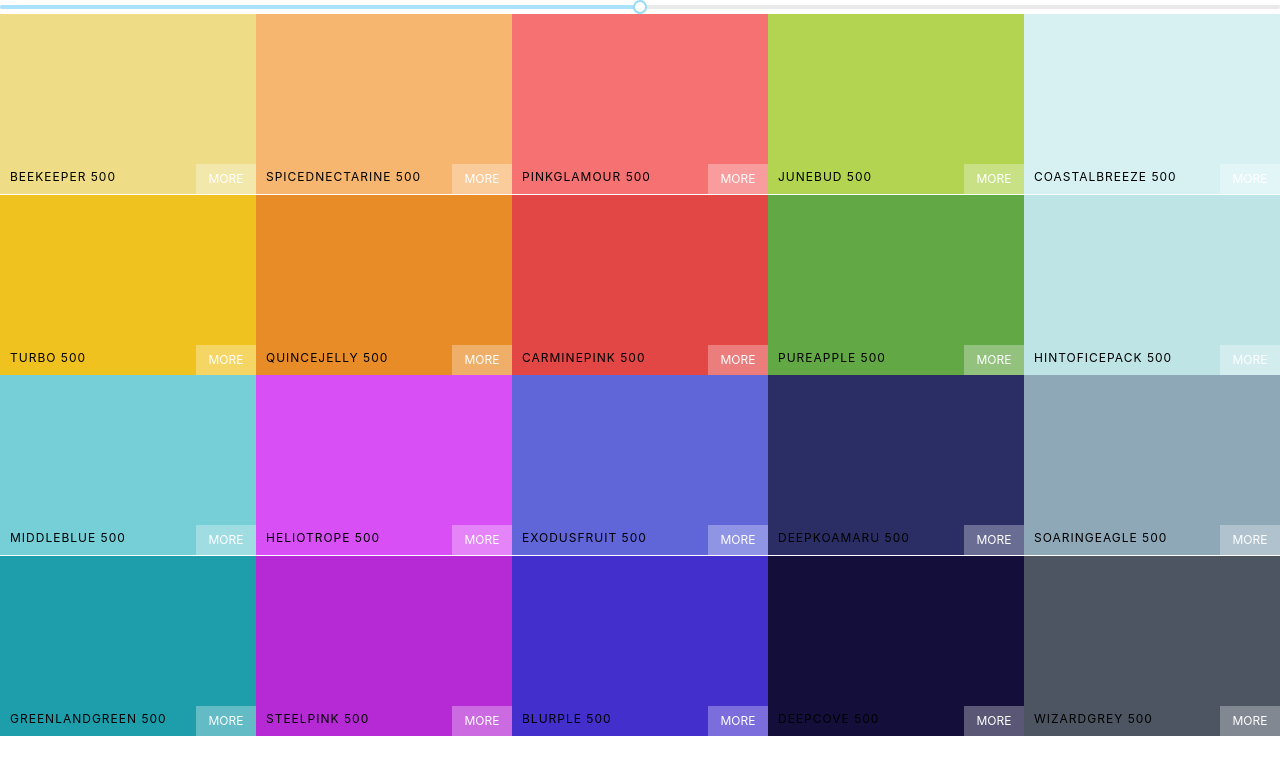
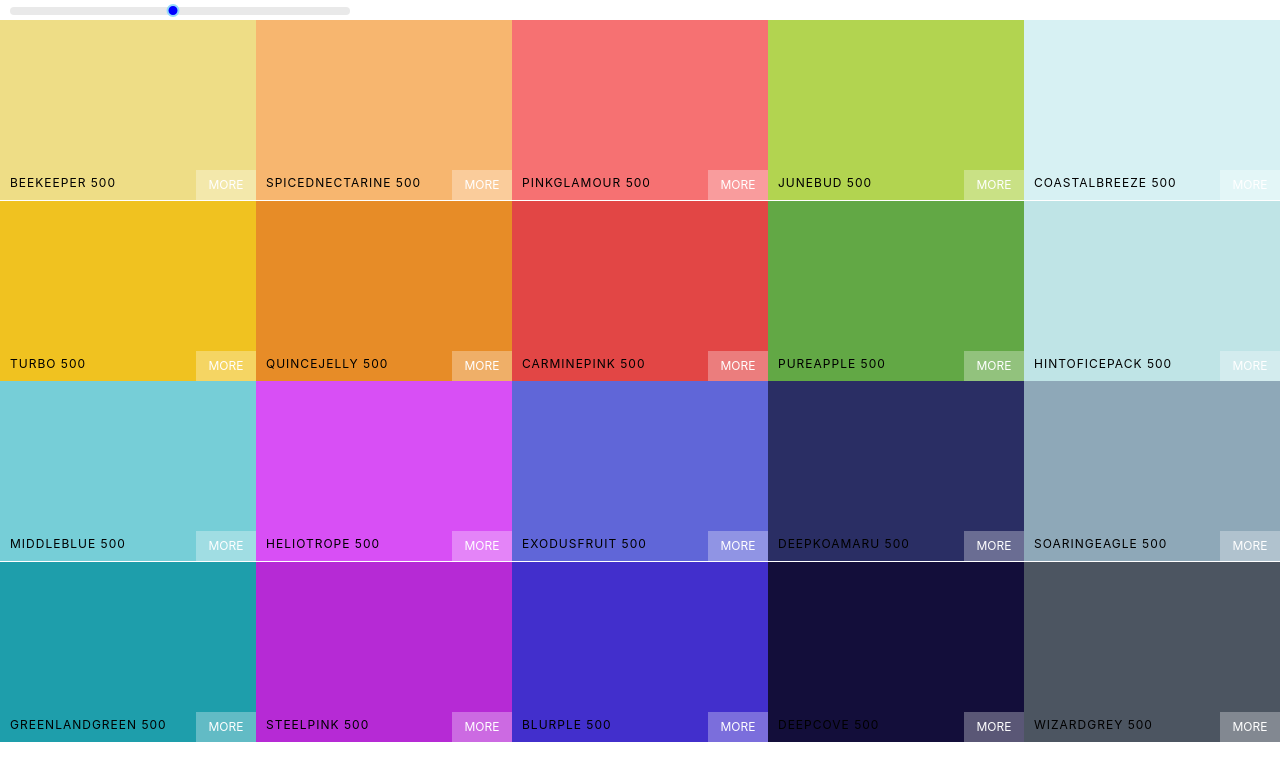
Before and after one commit to richtrunzo/azul-color-picker, a React (Create React App) app: page / in a window 1280 px wide. Shown: the top 780 px of the page. Built offline with nearby package versions, Linux system fonts and the light colour scheme.

Commit message:
Styled slider component.

```diff
--- a/src/Pallete.css
+++ b/src/Pallete.css
@@ -6,3 +6,54 @@
 .palette-colors {
   height: 90%;
 }
+
+.slider {
+  width: 340px;
+  margin: 0 10px;
+  display: inline-block;
+}
+
+.rc-slider-track {
+  background-color: transparent;
+
+}
+
+.rc-slider-rail {
+  height: 8px;
+
+}
+
+.rc-slider-handle:active {
+  background-color: blue;
+  outline: none;
+
+}
+
+.rc-slider-handle:hover {
+  background-color: blue;
+  outline: none;
+  width: 13px;
+  height: 13px;
+  margin-left: -7px;
+  margin-top: -3px;
+
+}
+
+.rc-slider-handle:focus {
+  background-color: blue;
+  outline: none;
+  width: 13px;
+  height: 13px;
+  margin-left: -7px;
+  margin-top: -3px;
+
+}
+
+.rc-slider-handle {
+  background-color: blue;
+  outline: none;
+  width: 13px;
+  height: 13px;
+  margin-left: -7px;
+  margin-top: -3px;
+}
--- a/src/pallette.js
+++ b/src/pallette.js
@@ -1,8 +1,11 @@
 import React, {useState} from 'react';
 import ColorBox from './color-box';
+import 'rc-slider/assets/index.css';
 import "./Pallete.css";
 import Slider from 'rc-slider';
-import 'rc-slider/assets/index.css';
+
+
+
 
 
 function Palette(props){
@@ -17,7 +20,15 @@
 })
 
 return <div className="palette">
-          <Slider defaultValue={slider} min={100} max={900} onAfterChange={changeSlider} step={100}/>
+        <div className="slider">
+          <Slider
+          defaultValue={slider}
+          min={100}
+          max={900}
+          onAfterChange={changeSlider}
+          step={100}
+          />
+        </div>
           <div className="palette-colors">
           {colorBoxes}
           </div>
```
